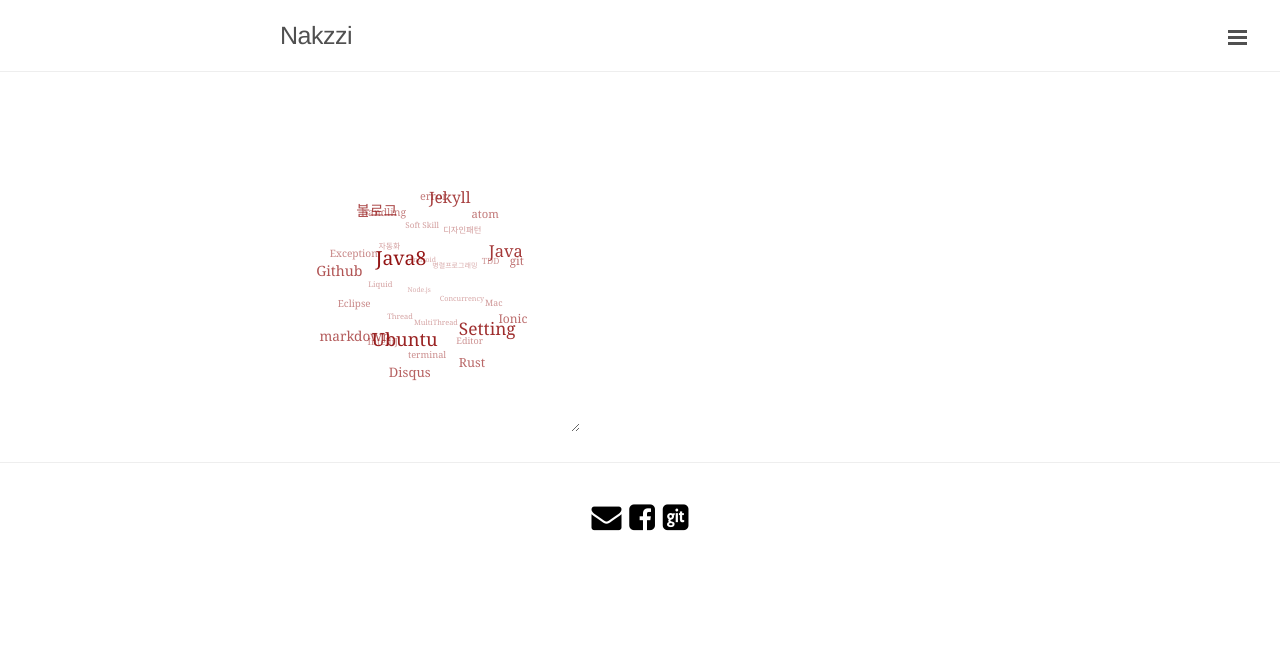
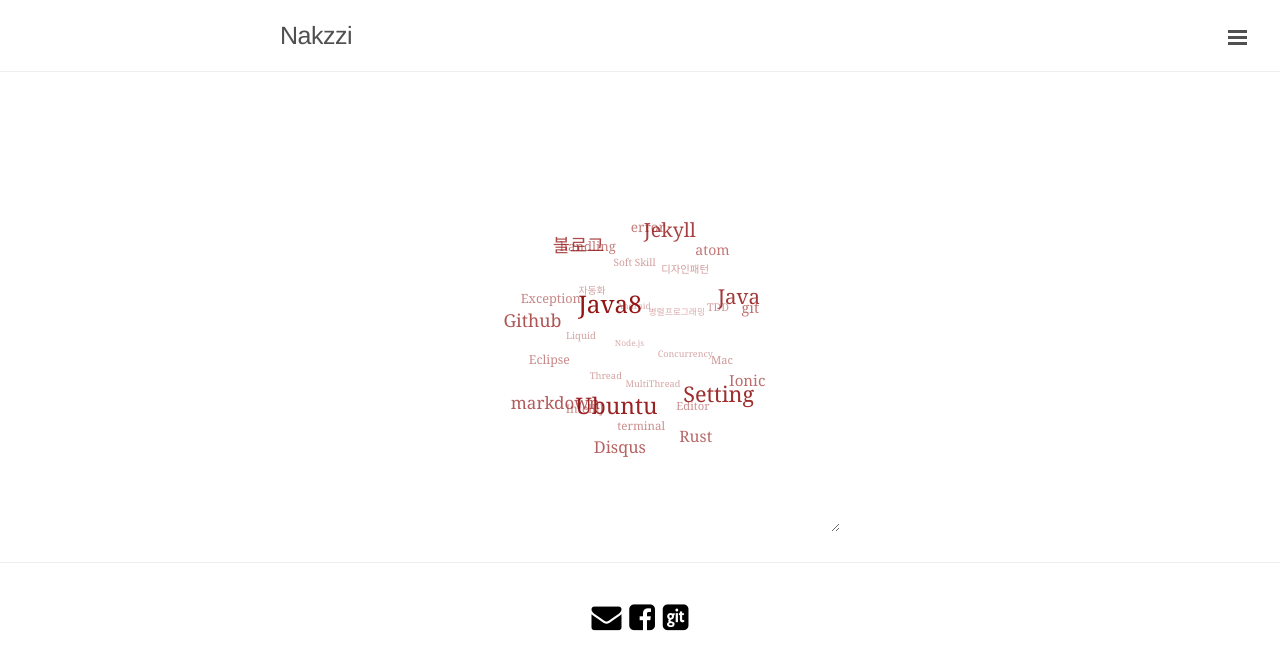
Before and after one commit to cholnh/cholnh.github.io, a Jekyll site: the page built from index.html, in a window 1280 px wide. Shown: the top 670 px of the page. Built offline with Jekyll 4.4.1, drawn with Linux system fonts in a browser that asks for light colours; Markdown is read by kramdown in place of the engine named in the settings; the list of posts is cut into pages by our own code.

Commit message:
no message

```diff
--- a/index.html
+++ b/index.html
@@ -12,7 +12,7 @@
 		outline: none;
 		text-decoration: none;
 		padding: 0px;
-		margin: 0px;
+		margin: auto;
 		list-style-type: none;
 		/*margin-left: 40px;*/
 	}
@@ -20,11 +20,11 @@
 <script type="text/javascript">
     var settings = {
     //height of sphere container
-    height: 300,
+    height: 400,
     //width of sphere container
-    width: 300,
+    width: 400,
     //radius of sphere
-    radius: 80,
+    radius: 100,
     //rotation speed
     speed: 0.5,
     //sphere rotations slower
@@ -32,7 +32,7 @@
     //delay between update position
     timer: 5,
     //dependence of a font size on axis Z
-    fontMultiplier: 20,
+    fontMultiplier: 25,
     //tag css stylies on mouse over
     hoverStyle: {
         border: 'bold',
```
Also changed, not shown: 1 other file.
